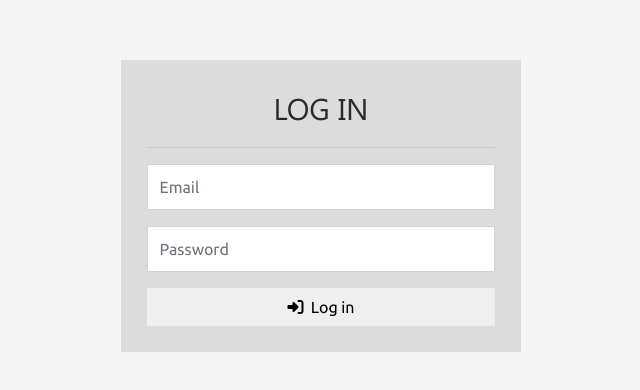
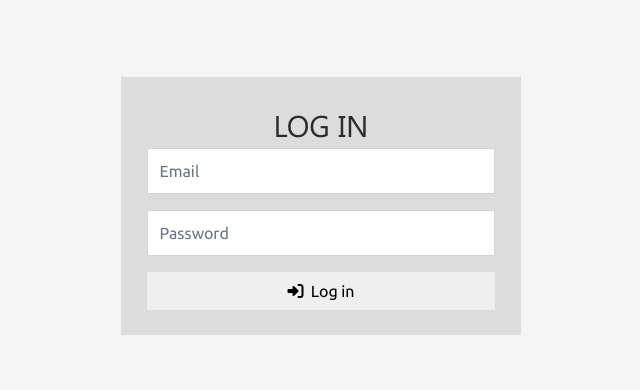
Before and after one commit to Mogok-TS/LAZYSOFT_WEB, an Angular app: page /login in a window 1280 px wide. Shown: the part 194-584 px from the top of the page, without its empty margins (319-959 px from the left). Built offline with nearby package versions, Linux system fonts and the light colour scheme.

Commit message:
change login design

```diff
--- a/src/app/components/login/login.component.html
+++ b/src/app/components/login/login.component.html
@@ -5,7 +5,6 @@
             <div class = "title">
                 LOG IN
             </div>
-            <hr>
                 <form ng-submit="login()">
                     <div class="form-group">
                         <input type="text" class="form-control" id="email" name="email" placeholder="Email" [(ngModel)]= "email"/>
```
